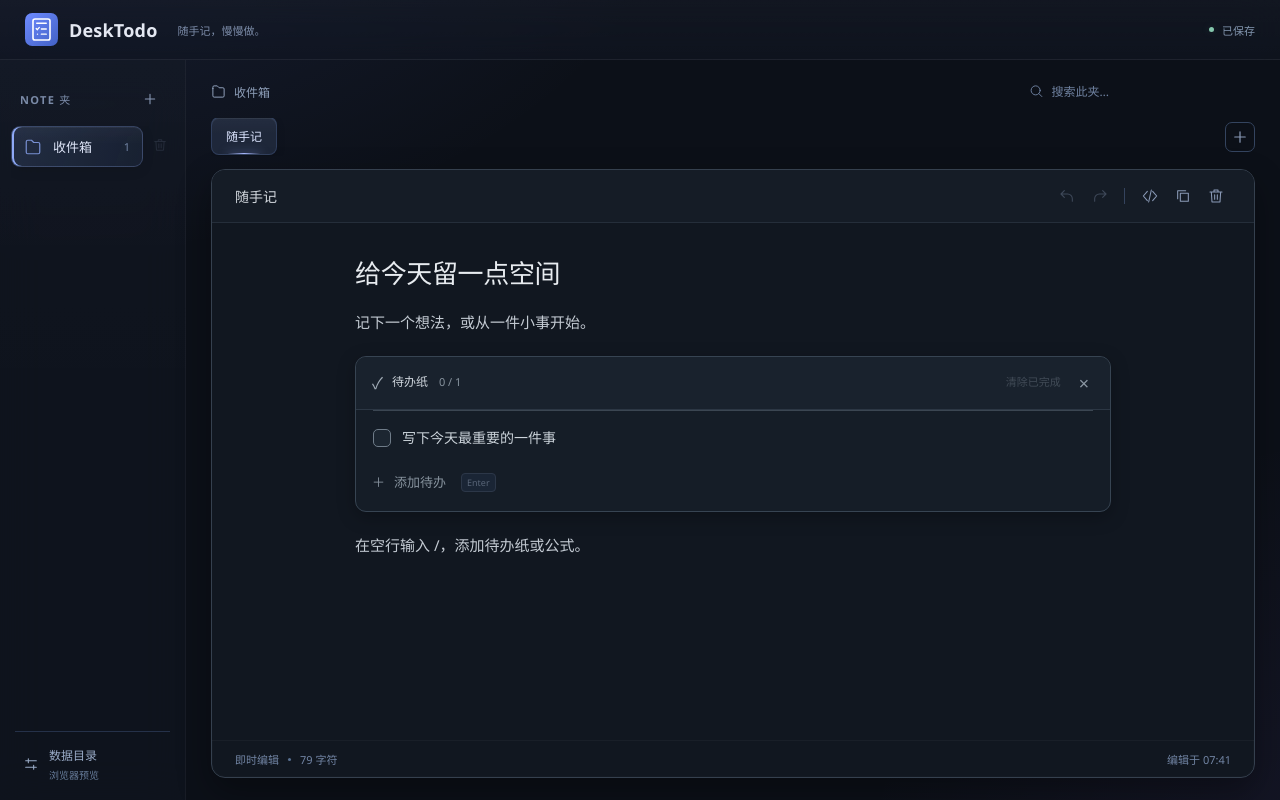
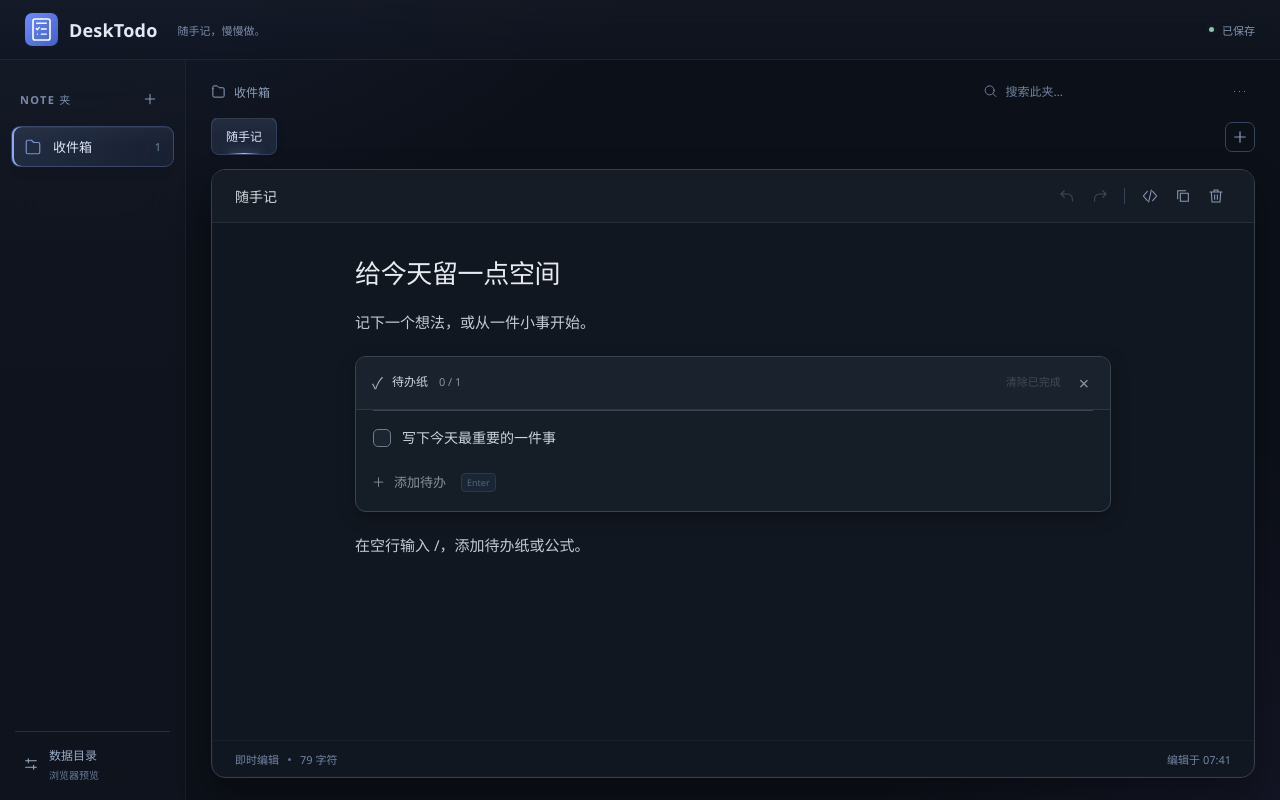
Before and after one commit to Graygoo7529/DeskToolkit, a React (Vite) app in the folder DeskTodo/: page / in a window 1280 px wide. Both pictures are taken after a click on the button "开始使用". Built offline with nearby package versions, Linux system fonts and the light colour scheme.

Commit message:
DeskTodo：页面布局优化

```diff
--- a/DeskTodo/src/App.tsx
+++ b/DeskTodo/src/App.tsx
@@ -7,6 +7,7 @@ import Modal from "./Modal";
 import Icon from "./Icons";
 import NoteEditor from "./editor/NoteEditor";
 import SortableList from "./SortableList";
+import FolderMenu from "./FolderMenu";
 
 const AUTOSAVE_DELAY = 5000;
 
@@ -314,17 +315,15 @@ export default function App() {
     <div className="app-body">
       <aside className="sidebar">
         <div className="sidebar-label"><span>NOTE 夹</span><button className="icon-button" aria-label="新建 note 夹" title="新建 note 夹" onClick={() => { setFolderName(""); setFolderDialog("new"); }}><Icon name="plus" size={16} /></button></div>
-        <nav className="folder-list-nav" aria-label="Note 夹"><SortableList className="folder-list" items={workspace.clusters} label={c => c.name} onReorder={reorderClusters} render={c => <div className="folder-entry">
-          <button data-drag-surface className={"folder" + (c.id === clusterId ? " active" : "")} style={{ "--folder-color": c.color } as CSSProperties} onClick={() => { setClusterId(c.id); switchNote(c.notes[0]?.id || ""); setSearch(""); }}>
+        <nav className="folder-list-nav" aria-label="Note 夹"><SortableList className="folder-list" items={workspace.clusters} label={c => c.name} onReorder={reorderClusters} render={c => <button data-drag-surface className={"folder" + (c.id === clusterId ? " active" : "")} style={{ "--folder-color": c.color } as CSSProperties} onClick={() => { setClusterId(c.id); switchNote(c.notes[0]?.id || ""); setSearch(""); }}>
             <Icon name="folder" /><span>{c.name}</span><small>{c.notes.length}</small>
-          </button>
-          <button className="folder-delete" aria-label={`删除 note 夹 ${c.name}`} title={workspace.clusters.length === 1 ? "至少保留一个 note 夹" : `删除 note 夹 ${c.name}`} disabled={workspace.clusters.length === 1} onClick={() => setDeletingFolderId(c.id)}><Icon name="trash" size={14} /></button>
-        </div>} /></nav>
+          </button>} /></nav>
         <button className="storage-button" onClick={() => setStorageOpen(true)}><Icon name="settings" size={16} /><span>数据目录<small>{desktop ? "保存在此设备" : "浏览器预览"}</small></span></button>
       </aside>
       <main className="workspace">
-        <div className="workspace-head"><div className="breadcrumb"><Icon name="folder" size={15} /><span>{cluster.name}</span><button className="icon-button" aria-label="重命名 note 夹" onClick={() => { setFolderName(cluster.name); setFolderDialog("rename"); }}><Icon name="edit" size={13} /></button></div>
+        <div className="workspace-head"><div className="breadcrumb"><Icon name="folder" size={15} /><span>{cluster.name}</span></div>
           <label className="search"><Icon name="search" size={15} /><input aria-label="搜索当前 note 夹" placeholder="搜索此夹…" value={search} onChange={e => setSearch(e.target.value)} /></label>
+          <FolderMenu key={cluster.id} name={cluster.name} canDelete={workspace.clusters.length > 1} onRename={() => { setFolderName(cluster.name); setFolderDialog("rename"); }} onDelete={() => setDeletingFolderId(cluster.id)} />
         </div>
         <div className="tabs-row"><nav className="note-tabs" aria-label="夹内便签切换">{visibleNotes.length > 0 && <SortableList className="note-tabs-sortable" items={visibleNotes} disabled={!!search.trim()} label={n => n.title || "未命名便签"} onReorder={reorderNotes} render={n => <button data-drag-surface className={n.id === noteId ? "selected" : ""} aria-current={n.id === noteId ? "page" : undefined} title={n.title} onClick={() => switchNote(n.id)}>{n.title || "未命名便签"}</button>} />}{search && !visibleNotes.length && <span className="no-results">没有匹配的便签</span>}</nav>
           <button className="icon-button new-note" title="新建便签 · Ctrl+Shift+N" aria-label="新建便签" onClick={addNote}><Icon name="plus" /></button>
--- /dev/null
+++ b/DeskTodo/src/FolderMenu.tsx
@@ -0,0 +1,61 @@
+import { useEffect, useRef, useState } from "react";
+import Icon from "./Icons";
+
+type Props = {
+  name: string;
+  canDelete: boolean;
+  onRename: () => void;
+  onDelete: () => void;
+};
+
+export default function FolderMenu({ name, canDelete, onRename, onDelete }: Props) {
+  const [open, setOpen] = useState(false);
+  const trigger = useRef<HTMLButtonElement>(null);
+  const panel = useRef<HTMLDivElement>(null);
+
+  useEffect(() => {
+    if (!open) return;
+    const first = panel.current?.querySelector<HTMLButtonElement>("button:not(:disabled)");
+    first?.focus();
+    const dismiss = (event: PointerEvent) => {
+      if (!panel.current?.contains(event.target as Node) && !trigger.current?.contains(event.target as Node)) setOpen(false);
+    };
+    const blur = (event: FocusEvent) => {
+      if (!panel.current?.contains(event.target as Node) && !trigger.current?.contains(event.target as Node)) setOpen(false);
+    };
+    const key = (event: KeyboardEvent) => {
+      if (!panel.current?.contains(document.activeElement) && document.activeElement !== trigger.current) return;
+      if (event.key === "Escape") { event.preventDefault(); setOpen(false); trigger.current?.focus(); return; }
+      if (event.key === "Tab") { event.preventDefault(); setOpen(false); trigger.current?.focus(); return; }
+      if (!["ArrowDown", "ArrowUp", "Home", "End"].includes(event.key)) return;
+      const items = Array.from(panel.current?.querySelectorAll<HTMLButtonElement>("button:not(:disabled)") || []);
+      if (!items.length) return;
+      event.preventDefault();
+      const index = items.indexOf(document.activeElement as HTMLButtonElement);
+      const next = event.key === "Home" ? 0 : event.key === "End" ? items.length - 1 : (index + (event.key === "ArrowUp" ? -1 : 1) + items.length) % items.length;
+      items[next]?.focus();
+    };
+    document.addEventListener("pointerdown", dismiss);
+    document.addEventListener("focusin", blur);
+    document.addEventListener("keydown", key);
+    return () => {
+      document.removeEventListener("pointerdown", dismiss);
+      document.removeEventListener("focusin", blur);
+      document.removeEventListener("keydown", key);
+    };
+  }, [open]);
+
+  const action = (run: () => void) => {
+    setOpen(false);
+    trigger.current?.focus();
+    run();
+  };
+  return <div className="folder-menu">
+    <button ref={trigger} className="icon-button folder-menu-trigger" aria-label="便签夹选项" title="便签夹选项" aria-haspopup="menu" aria-expanded={open} onClick={() => setOpen(value => !value)}><Icon name="more" size={17} /></button>
+    {open && <div ref={panel} className="folder-menu-panel" role="menu" aria-label={`${name}的便签夹操作`}>
+      <div className="folder-menu-caption" title={name}>{name}</div>
+      <button role="menuitem" onClick={() => action(onRename)}><Icon name="edit" size={14} />重命名 note 夹</button>
+      <button role="menuitem" className="folder-menu-danger" disabled={!canDelete} title={canDelete ? "永久删除此 note 夹" : "至少保留一个 note 夹"} onClick={() => action(onDelete)}><Icon name="trash" size={14} />删除 note 夹</button>
+    </div>}
+  </div>;
+}
--- a/DeskTodo/src/Icons.tsx
+++ b/DeskTodo/src/Icons.tsx
@@ -1,4 +1,4 @@
-export type IconName = "folder" | "plus" | "copy" | "trash" | "search" | "settings" | "undo" | "redo" | "code" | "edit" | "external";
+export type IconName = "folder" | "plus" | "copy" | "trash" | "search" | "settings" | "undo" | "redo" | "code" | "edit" | "external" | "more";
 const paths: Record<IconName, string> = {
   folder: "M3 7V5a2 2 0 0 1 2-2h5l3 3h6a2 2 0 0 1 2 2v11a2 2 0 0 1-2 2H5a2 2 0 0 1-2-2V7Z",
   plus: "M12 5v14M5 12h14",
@@ -11,6 +11,7 @@ const paths: Record<IconName, string> = {
   code: "m8 5-6 7 6 7m8-14 6 7-6 7M14 3l-4 18",
   edit: "m4 16 12-12 4 4L8 20H4v-4ZM14 6l4 4",
   external: "M14 3h7v7M21 3l-11 11M10 3H4v18h17v-6",
+  more: "M5 12h.01M12 12h.01M19 12h.01",
 };
 export default function Icon({ name, size = 18 }: { name: IconName; size?: number }) {
   return <svg width={size} height={size} viewBox="0 0 24 24" fill="none" stroke="currentColor" strokeWidth="1.6" strokeLinecap="round" strokeLinejoin="round" aria-hidden="true"><path d={paths[name]} /></svg>;
--- a/DeskTodo/src/styles.css
+++ b/DeskTodo/src/styles.css
@@ -55,11 +55,9 @@ kbd { font: 10px "Segoe UI", sans-serif; padding: 2px 5px; border: 1px solid #44
 .storage-button { margin: auto 4px 0; padding: 14px 8px 1px; display: flex; align-items: center; gap: 10px; background: transparent; border: 0; border-top: 1px solid #253149; text-align: left; color: #9badc9; font-size: 12px; }
 .storage-button small { display: block; color: #677c9a; font-size: 10px; margin-top: 3px; }
 .workspace { flex: 1; min-width: 0; display: flex; flex-direction: column; padding: 16px 25px 22px; }
-.workspace-head { display: flex; gap: 15px; align-items: center; min-height: 31px; flex: none; margin-bottom: 11px; }
+.workspace-head { position: relative; z-index: 5; display: flex; gap: 15px; align-items: center; min-height: 31px; flex: none; margin-bottom: 11px; }
 .breadcrumb { display: flex; align-items: center; gap: 8px; color: #8e9fb9; font-size: 12px; min-width: 0; }
 .breadcrumb > span { overflow: hidden; text-overflow: ellipsis; white-space: nowrap; }
-.breadcrumb .icon-button { opacity: 0; }
-.breadcrumb:hover .icon-button, .breadcrumb .icon-button:focus-visible { opacity: 1; }
 .search { display: flex; align-items: center; gap: 8px; width: 225px; max-width: 40%; margin-left: auto; color: #7488a8; }
 .search input { padding: 7px 0; width: 100%; color: #c6d3e8; background: none; border: 0; outline: 0; font-size: 12px; }
 .search input::placeholder { color: #6f819f; }
@@ -466,25 +464,19 @@ input[type="checkbox"] { accent-color: #83cdb1; width: 17px; height: 17px; curso
   box-shadow: 0 0 0 1px #91a9ed66, 0 0 16px #91a9ed22;
   inset: -2px;
 }
-.folder-entry { display: flex; align-items: stretch; gap: 3px; min-width: 0; }
-.folder-entry .folder { flex: 1; min-width: 0; }
-.folder-delete {
-  flex: none;
-  width: 28px;
-  border: 1px solid transparent;
-  border-radius: 8px;
-  color: #71809a;
-  background: transparent;
-  opacity: 0;
-  transition: opacity .16s ease, color .16s ease, background .16s ease, border-color .16s ease;
-}
-.folder-entry:hover .folder-delete,
-.folder-entry:focus-within .folder-delete { opacity: 1; }
-.folder-delete:hover:not(:disabled) { color: #e4a6aa; background: #a36c6c18; border-color: #c47c7c33; }
-.folder-delete:disabled { cursor: not-allowed; opacity: .22; }
+.folder-list .folder { width: 100%; }
+.folder-menu { position: relative; flex: none; }
+.folder-menu-trigger { width: 31px; height: 31px; }
+.folder-menu-panel { position: absolute; top: calc(100% + 7px); right: 0; z-index: 20; width: 198px; padding: 5px; border: 1px solid #65799e66; border-radius: 10px; background: #172235f2; box-shadow: 0 16px 42px #0008, inset 0 1px #ffffff12; backdrop-filter: blur(18px) saturate(125%); transform-origin: top right; animation: menu-in .14s cubic-bezier(.2,.8,.25,1); }
+.folder-menu-caption { overflow: hidden; padding: 6px 9px 7px; border-bottom: 1px solid #ffffff0c; color: #7f92b1; font-size: 10px; text-overflow: ellipsis; white-space: nowrap; }
+.folder-menu-panel > button { width: 100%; display: flex; align-items: center; gap: 9px; padding: 8px 9px; border: 0; border-radius: 7px; background: transparent; color: #c3cee2; text-align: left; font-size: 12px; }
+.folder-menu-panel > button:hover:not(:disabled), .folder-menu-panel > button:focus-visible { background: #2a3953; color: #e8edff; outline: none; }
+.folder-menu-panel .folder-menu-danger { color: #d6a6af; }
+.folder-menu-panel .folder-menu-danger:hover:not(:disabled), .folder-menu-panel .folder-menu-danger:focus-visible { background: #59303b; color: #ffe2e5; }
+.folder-menu-panel > button:disabled { color: #718099; cursor: not-allowed; opacity: .55; }
 .note-tabs-sortable { display: flex; align-items: center; gap: 4px; min-width: max-content; }
 .note-tabs-sortable .sortable-item { flex: 0 0 auto; }
 .note-tabs-sortable .sortable-item > button { width: 100%; }
 @media (prefers-reduced-motion: reduce) {
-  .sortable-item, .folder-delete { transition: none; }
+  .sortable-item, .folder-menu-panel { transition: none; }
 }
```
Also changed, not shown: 2 other files (tests, documents, lock files or other folders).
